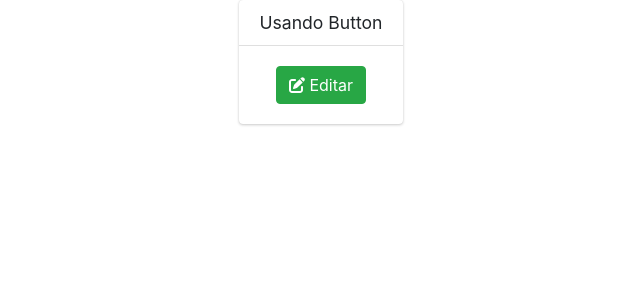
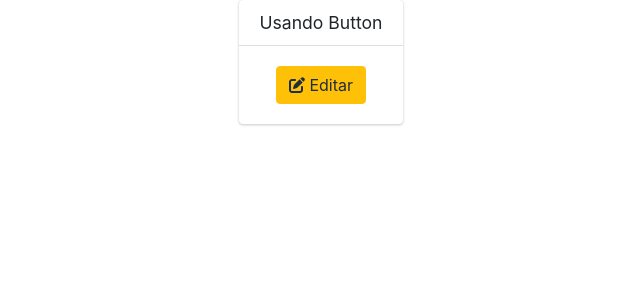
Before and after one commit to Mario-Coxe/vue-componentization, a Vue app: page / in a window 1280 px wide. Shown: the top 300 px of the page, without its empty margins (230-870 px from the left). Built offline with nearby package versions, Linux system fonts and the light colour scheme.

Commit message:
refactoy: refactoring the Button

```diff
--- a/src/App.vue
+++ b/src/App.vue
@@ -16,7 +16,7 @@ const handleButtonClick = () => {
           </div>
           <div class="card-body text-center">
             <MyButton
-              type="success"
+              type="warning"
               size="btn-lg"
               :isDisabled="false"
               icon="fas fa-edit"
--- a/src/components/button/Button.vue
+++ b/src/components/button/Button.vue
@@ -1,10 +1,6 @@
 <!-- src/components/button/Button.vue -->
 <template>
-  <button
-    :class="['btn', buttonTypeClass, sizeClass, { disabled: isDisabled }]"
-    :disabled="isDisabled"
-    @click="handleClick"
-  >
+  <button :class="['btn', buttonClasses]" :disabled="isDisabled" @click="handleClick">
     <i v-if="icon" :class="iconClass"></i>
     <slot></slot>
   </button>
@@ -34,19 +30,12 @@ const props = defineProps({
 
 const emit = defineEmits(['click'])
 
-const buttonTypeClass = computed(() => {
-  return `btn-${props.type}`
+const buttonClasses = computed(() => {
+  return [`btn-${props.type}`, sizeClass.value, { disabled: props.isDisabled }]
 })
 
 const sizeClass = computed(() => {
-  switch (props.size) {
-    case 'sm':
-      return 'btn-sm'
-    case 'lg':
-      return 'btn-lg'
-    default:
-      return ''
-  }
+  return props.size === 'sm' ? 'btn-sm' : props.size === 'lg' ? 'btn-lg' : ''
 })
 
 const iconClass = computed(() => {
```
